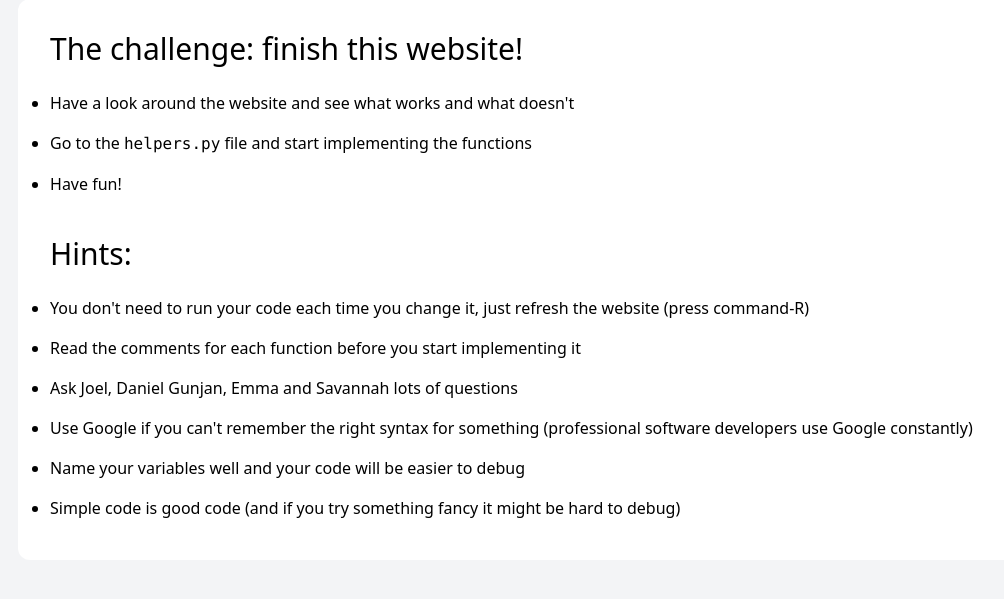
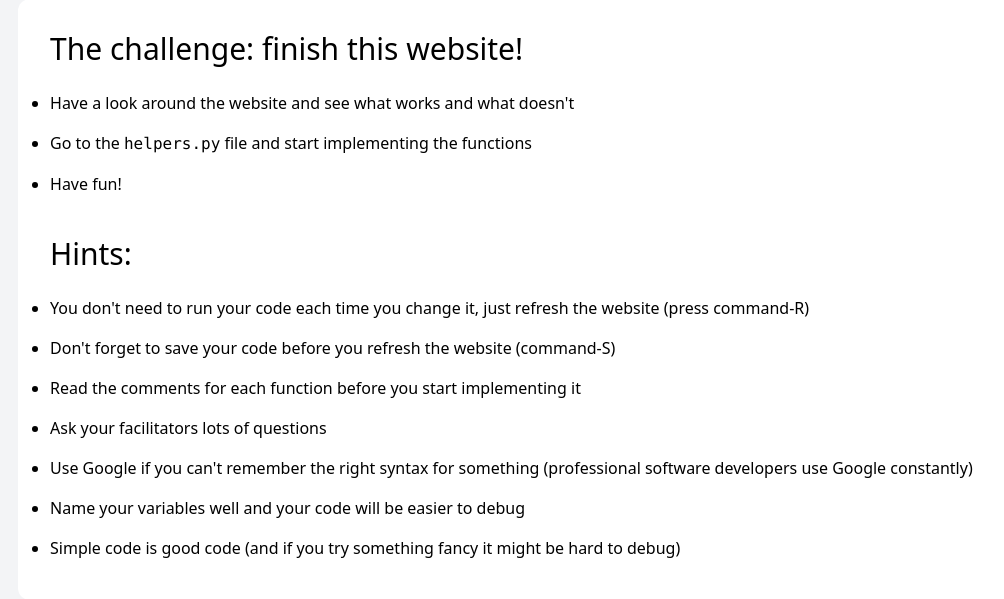
Before and after one commit to dojo-engineering/laet-code-challenge-2024, a Django app: page /tasks in a window 1280 px wide. Shown: the part 65-664 px from the top of the page, without its empty margins (97-1101 px from the left). Run offline with Django 5.2, Linux system fonts and the light colour scheme; some libraries are stand-ins or nearby versions.

Commit message:
Updates tasks

```diff
--- a/d4b/payments/templates/tasks.html
+++ b/d4b/payments/templates/tasks.html
@@ -20,9 +20,12 @@
       website (press command-R)
     </li>
     <li>
+      Don't forget to save your code before you refresh the website (command-S)
+    </li>
+    <li>
       Read the comments for each function before you start implementing it
     </li>
-    <li>Ask Joel, Daniel Gunjan, Emma and Savannah lots of questions</li>
+    <li>Ask your facilitators lots of questions</li>
     <li>
       Use Google if you can't remember the right syntax for something
       (professional software developers use Google constantly)
```
